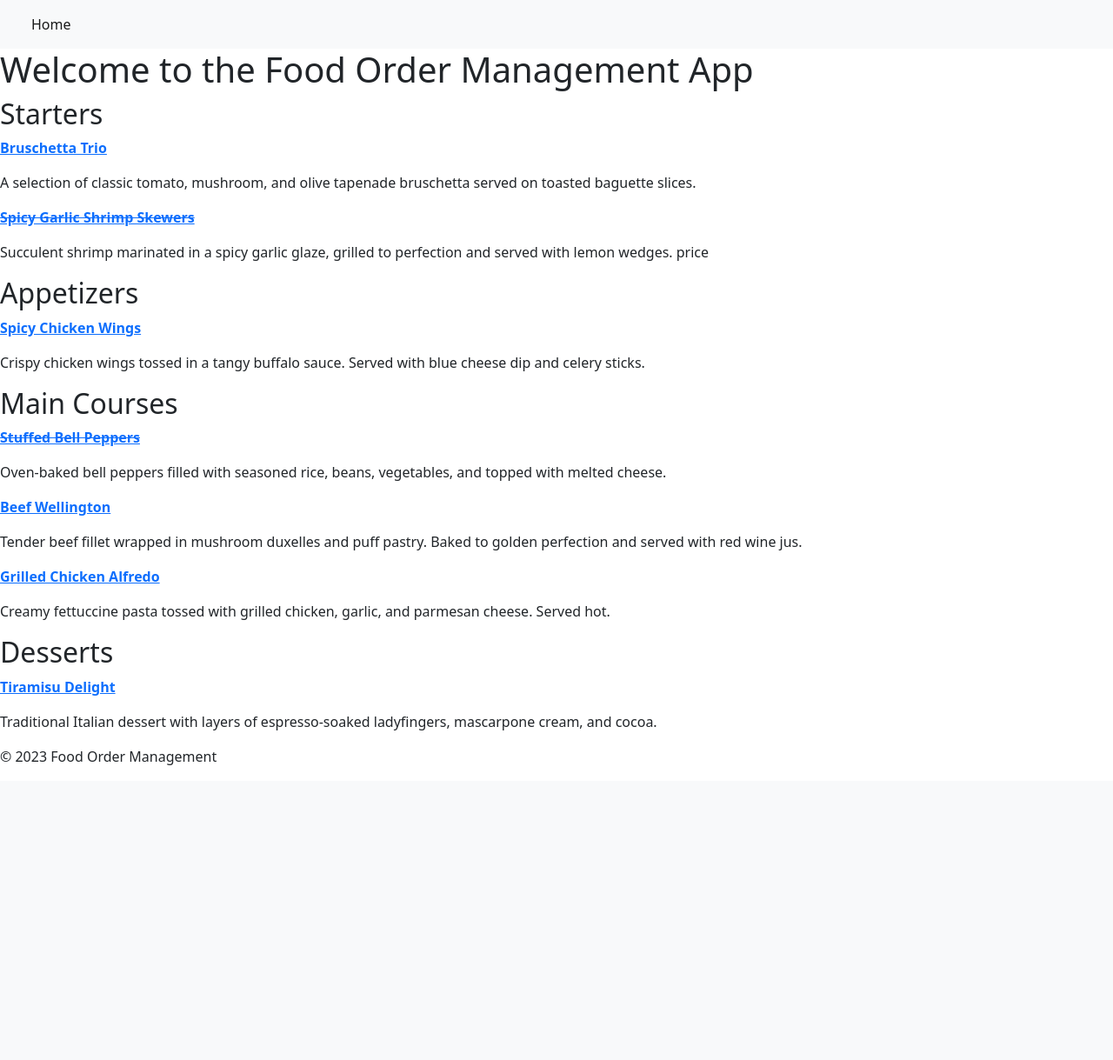
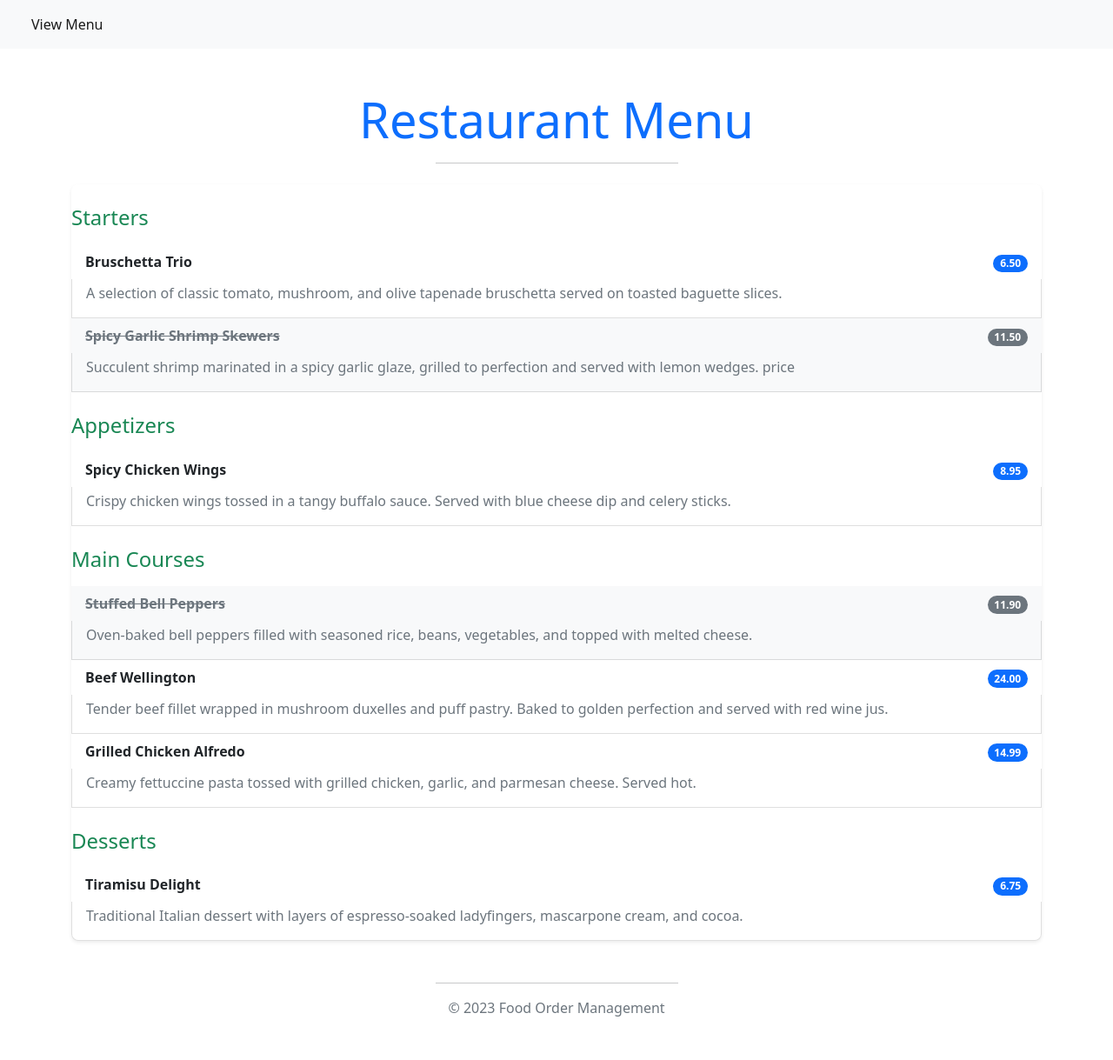
Before and after one commit to mahmudurmahid/django-food-order-management-web-app, a Django app: page / in a window 1280 px wide. Shown: the whole page at 87% size. Before the commit the page ends 880 px from the top, so only its background shows below. Run offline with Django 4.2, Linux system fonts and the light colour scheme; data comes from the database, SQL or seed files in the repository; some libraries are stand-ins or nearby versions.

Commit message:
improved styling on all pages

```diff
--- a/templates/base.html
+++ b/templates/base.html
@@ -33,7 +33,7 @@
                 class="nav-link active"
                 aria-current="page"
                 href="{% url 'home' %}"
-                >Home</a
+                >View Menu</a
               >
             </li>
           </ul>
--- a/templates/index.html
+++ b/templates/index.html
@@ -1,25 +1,45 @@
 {% extends 'base.html' %}
 {% block content %}
-<header>
-  <h1>Welcome to the Food Order Management App</h1>
+<div class="container my-5">
+  <header class="text-center mb-4">
+    <h1 class="display-4 text-primary">Restaurant Menu</h1>
+    <hr class="w-25 mx-auto">
   </header>
   <main>
+    <ul class="list-group shadow-sm rounded-3">
       {% for meal in meals %}
-    <h2>{{ meal.1 }}</h2>
+        <h2 class="h4 mt-4 mb-3 text-success">{{ meal.1 }}</h2>
         {% for row in fooditem_list %}
           {% if row.meal_type == meal.0 %}
             {% if row.food_availability == 0 %}
-          <a href="{% url 'menu_item' row.pk %}"><p><b><del>{{ row.meal}}</del></b></p></a>
-          <p>{{ row.description }}</p>
+              <li class="list-group-item bg-light d-flex justify-content-between align-items-start border-0 pb-1">
+                <a href="{% url 'menu_item' row.pk %}" class="text-decoration-none text-muted">
+                  <p class="fw-bold mb-1"><del>{{ row.meal }}</del></p>
+                </a>
+                <span class="badge bg-secondary rounded-pill align-self-center">{{ row.price }}</span>
+              </li>
+              <li class="list-group-item bg-light pt-1 pb-3">
+                <p class="text-muted mb-0">{{ row.description }}</p>
+              </li>
             {% else %}
-          <a href="{% url 'menu_item' row.pk %}"><p><b>{{ row.meal}}</b></p></a>
-          <p>{{ row.description }}</p>
+              <li class="list-group-item d-flex justify-content-between align-items-start border-0 pb-1">
+                <a href="{% url 'menu_item' row.pk %}" class="text-decoration-none text-dark">
+                  <p class="fw-bold mb-1">{{ row.meal }}</p>
+                </a>
+                <span class="badge bg-primary rounded-pill align-self-center">{{ row.price }}</span>
+              </li>
+              <li class="list-group-item pt-1 pb-3">
+                <p class="mb-0 text-muted">{{ row.description }}</p>
+              </li>
             {% endif %}
           {% endif %}
         {% endfor %}
       {% endfor %}
+    </ul>
   </main>
-<footer>
-  <p>&copy; 2023 Food Order Management</p>
+  <footer class="text-center mt-5">
+    <hr class="w-25 mx-auto">
+    <p class="text-muted">&copy; 2023 Food Order Management</p>
   </footer>
+</div>
 {% endblock content %}
```
Also changed, not shown: templates/menu_item_detail.html (+15 -10 lines). Lines whose indentation alone changed are shown as unchanged.
